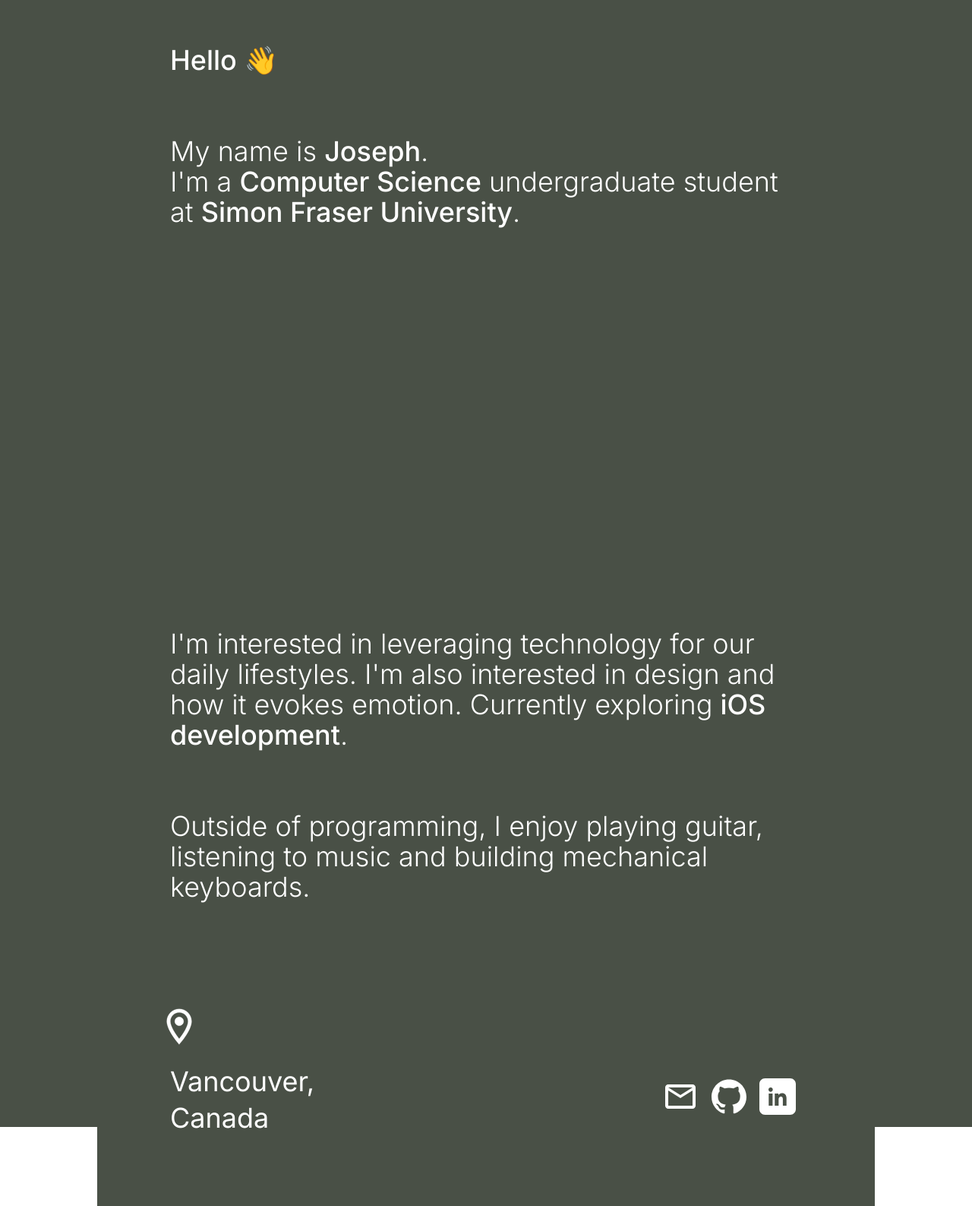
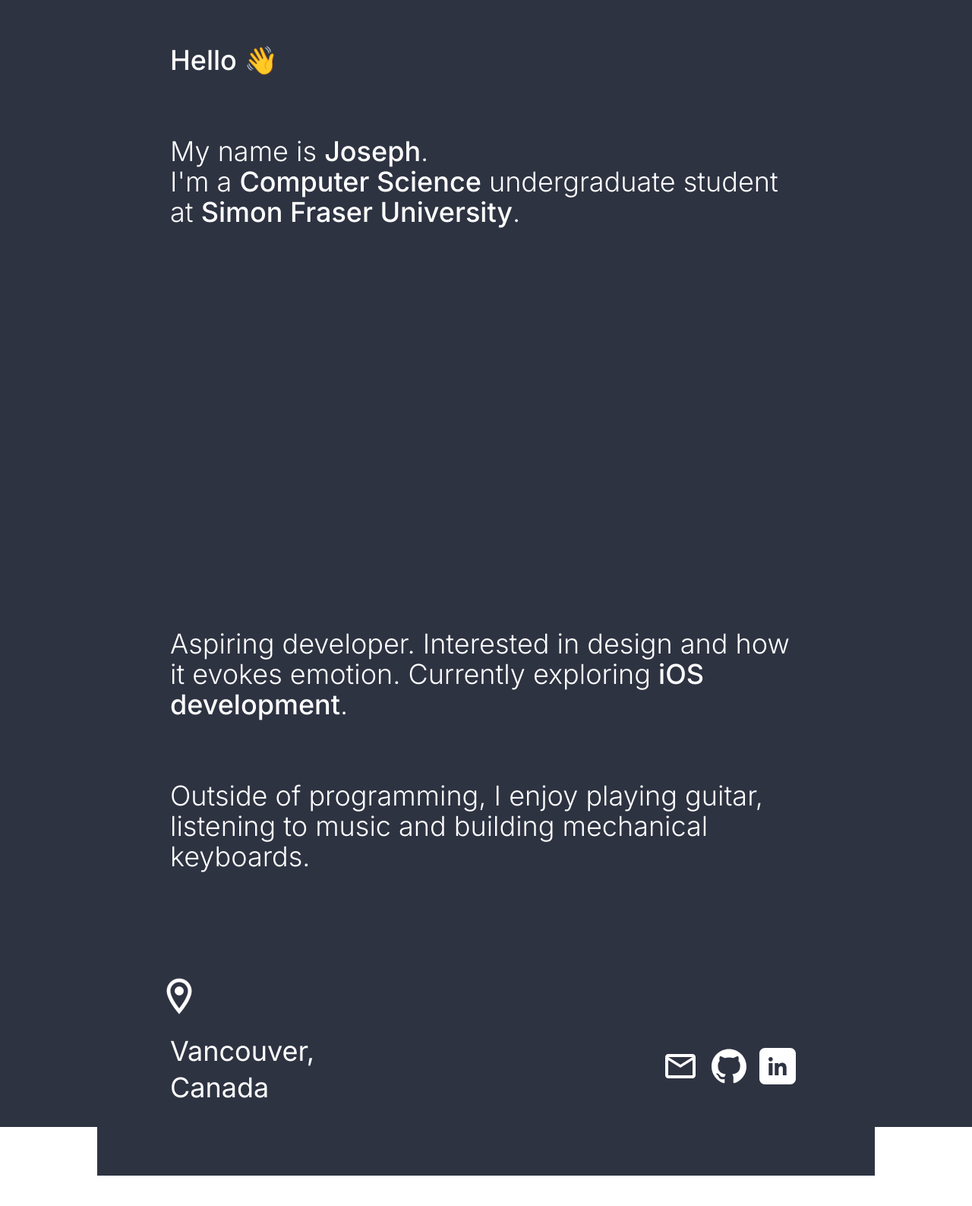
Before and after one commit to nevadoj/nevadoj.github.io, a React (Create React App) app: page / in a window 1280 px wide. Shown: the part 197-1784 px from the top of the page at 76% size. After the commit the page ends 1744 px from the top, so only its background shows below. Built offline with nearby package versions, Linux system fonts and the light colour scheme; the HTML template or start-up script is replaced by a standard one.

Commit message:
adjust colors

```diff
--- a/public/index.html
+++ b/public/index.html
@@ -24,7 +24,7 @@
       work correctly both with client-side routing and a non-root public URL.
       Learn how to configure a non-root public URL by running `npm run build`.
     -->
-    <title>nevado</title>
+    <title>Joseph Nevado</title>
   </head>
   <body>
     <noscript>You need to enable JavaScript to run this app.</noscript>
--- a/src/components/About.js
+++ b/src/components/About.js
@@ -27,11 +27,11 @@
 
 
   return (
-    <div name="about" className="w-full h-screen bg-[#495046] text-white sm:py-2">
-        <div className="max-w-screen-lg mx-auto bg-[#495046]">
+    <div name="about" className="w-full h-screen bg-altbg text-white sm:py-2">
+        <div className="max-w-screen-lg mx-auto bg-altbg">
             <div className="font-light max-w-4xl mx-24 pt-24">
                 <p className="text-4xl py-10">
-                    I'm interested in leveraging technology for our daily lifestyles. I'm also interested in design and how it evokes emotion. Currently exploring <span className="font-medium">iOS development</span>.
+                    Aspiring developer. Interested in design and how it evokes emotion. Currently exploring <span className="font-medium">iOS development</span>.
                 </p>
 
                 <p className="text-4xl py-10">
@@ -39,7 +39,7 @@
                 </p>
             </div>
 
-            <div className="max-w-screen-lg mx-auto bg-[#495046] py-24">
+            <div className="max-w-screen-lg mx-auto bg-altbg py-24">
                 <div className="max-w-4xl mx-24 flex justify-between flex-wrap">
                     <div>
                         <div className="-translate-x-4">
--- a/src/components/Home.js
+++ b/src/components/Home.js
@@ -2,7 +2,7 @@
 
 export default function Home() {
   return (
-    <div name="home" className="h-screen w-full bg-[#495046] text-white">
+    <div name="home" className="h-screen w-full bg-altbg text-white">
       <div className="max-w-screen-lg mx-auto flex flex-col items-center justify-center h-full md:flex-row">
         <div className="-translate-y-36">
              <div className='font-light max-w-4xl mx-24'>
--- a/src/components/NavBar.js
+++ b/src/components/NavBar.js
@@ -16,7 +16,7 @@
 
 
   return (
-    <div className='flex justify-end text-2xl text-white bg-[#495046]'>
+    <div className='flex justify-end text-2xl text-white bg-altbg'>
       <ul className="my-10 pr-64">
         <div className="hidden 2xl:flex">
           {links.map(({ id, link }) => (
--- a/src/components/Social.js
+++ b/src/components/Social.js
@@ -26,7 +26,7 @@
   ]
 
   return (
-    <div name="social" className="h-screen w-full bg-[#495046] text-white py-96 sm:py-2">
+    <div name="social" className="h-screen w-full bg-altbg text-white py-96 sm:py-2">
       <div className="max-w-screen-lg mx-auto">
         <div className="max-w-4xl mx-24 flex justify-between flex-wrap">
           <div>
--- a/tailwind.config.js
+++ b/tailwind.config.js
@@ -4,7 +4,12 @@
     "./src/**/*.{js,jsx,ts,tsx}",
   ],
   theme: {
-    extend: {},
+    extend: {
+      colors: {
+        'mainbg': '#495046',
+        'altbg': '#2E3342',
+      }
+    },
   },
   plugins: [],
 }
```
